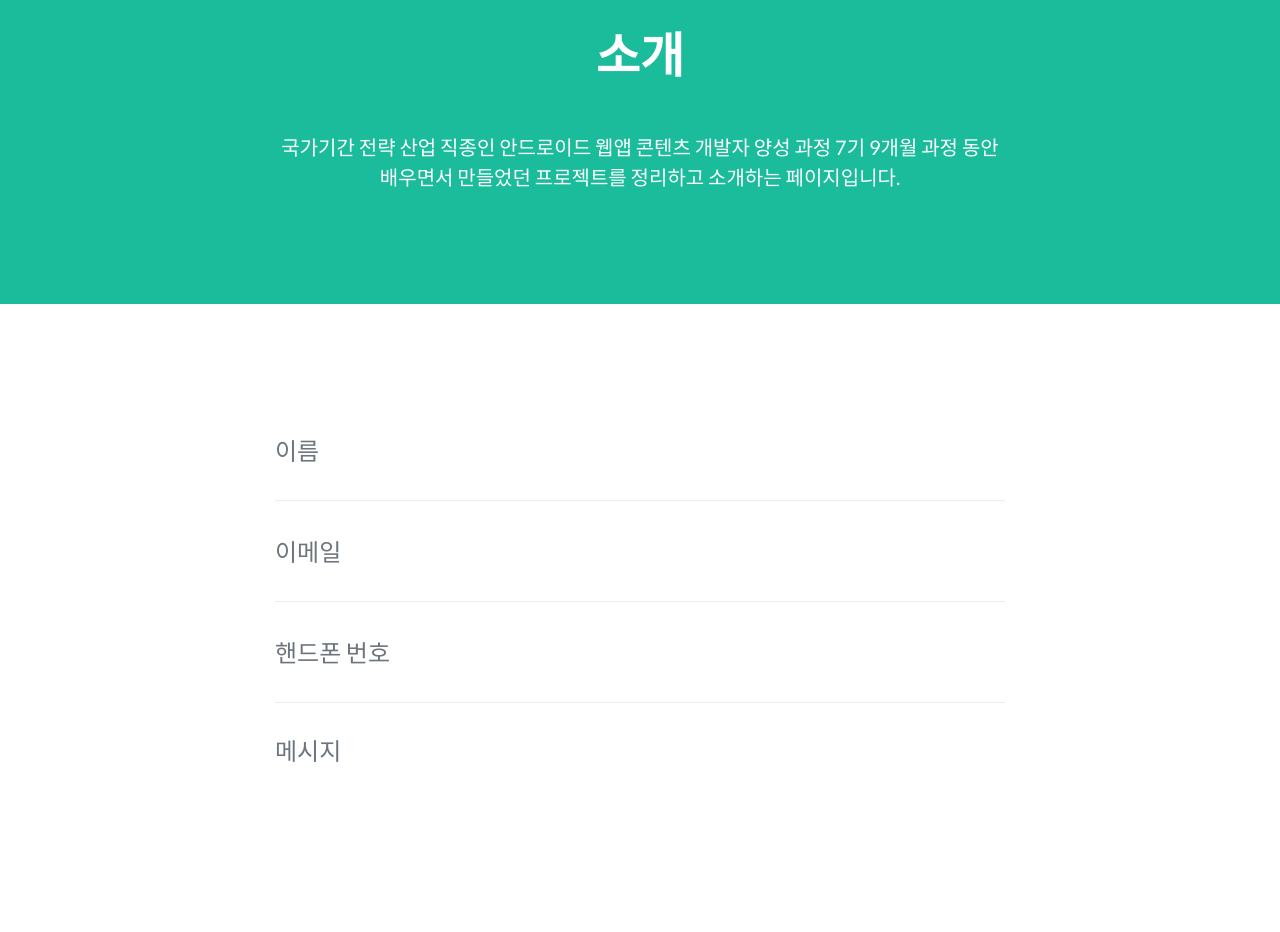
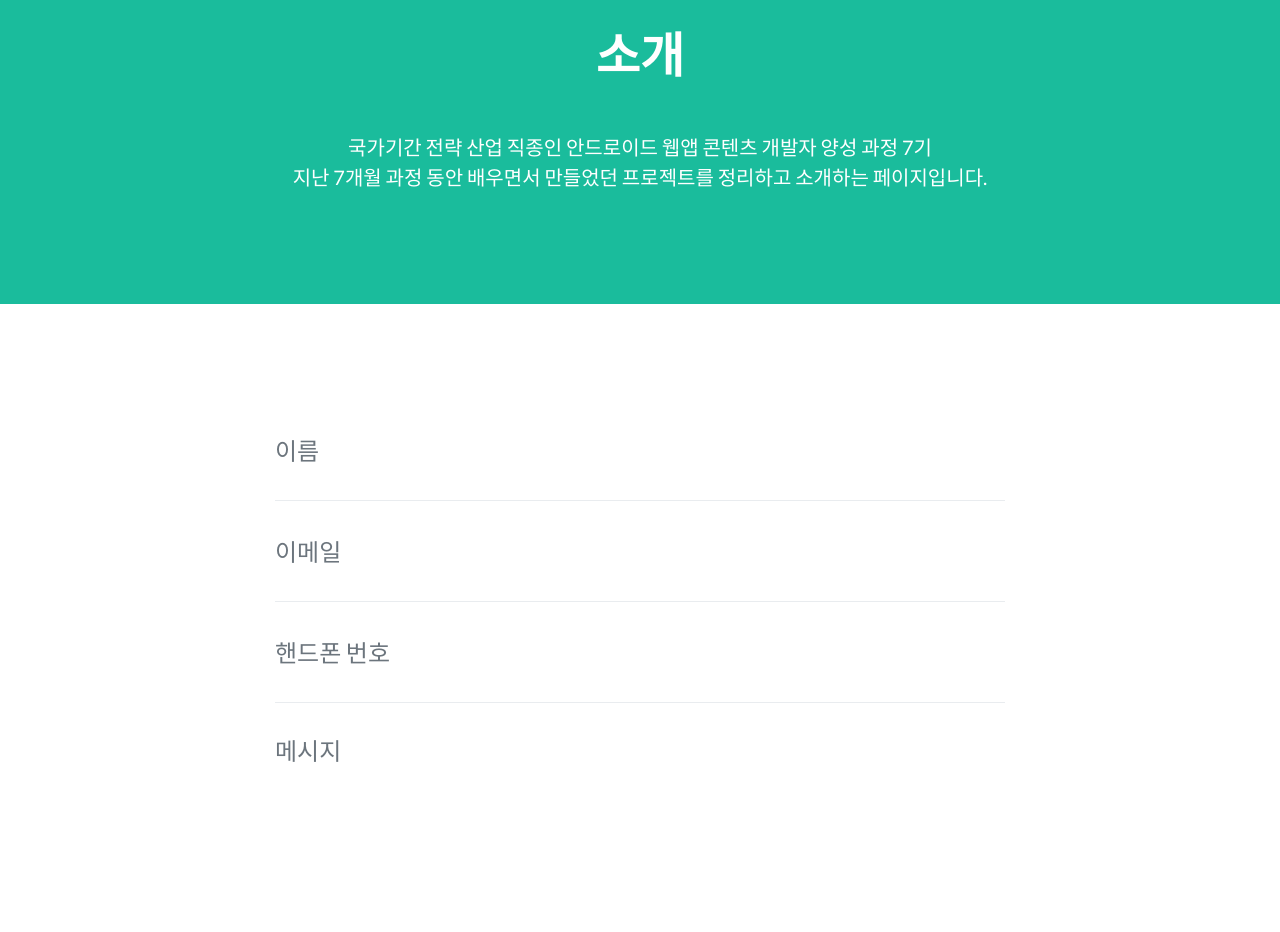
Before and after one commit to teha007/mrhi2019html-TeamProject, a website with bundled scripts: page chosangho potfolio/index.html in a window 1280 px wide. Shown: the part 1280-2212 px from the top of the page. Built offline with nearby package versions, Linux system fonts and the light colour scheme.

Commit message:
조상호 포트폴리오 수정

```diff
--- a/chosangho potfolio/index.html
+++ b/chosangho potfolio/index.html
@@ -129,7 +129,7 @@
 
       <!-- About Section Content -->
       <div class="text-center">
-        <p class="lead">국가기간 전략 산업 직종인 안드로이드 웹앱 콘텐츠 개발자 양성 과정 7기 9개월 과정 동안<br>
+        <p class="lead">국가기간 전략 산업 직종인 안드로이드 웹앱 콘텐츠 개발자 양성 과정 7기<br> 지난 7개월 과정 동안
           배우면서 만들었던 프로젝트를 정리하고 소개하는 페이지입니다.
         </p>
       </div>
```
